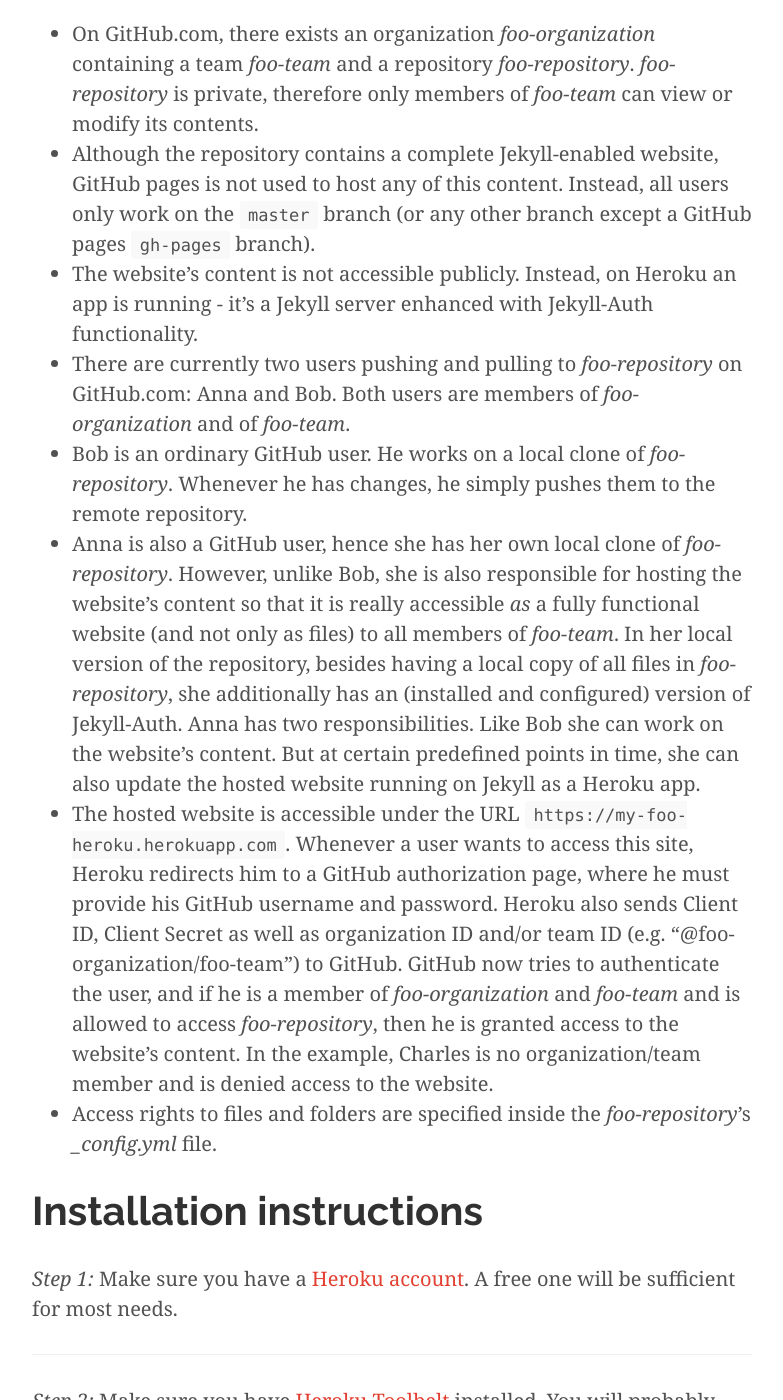
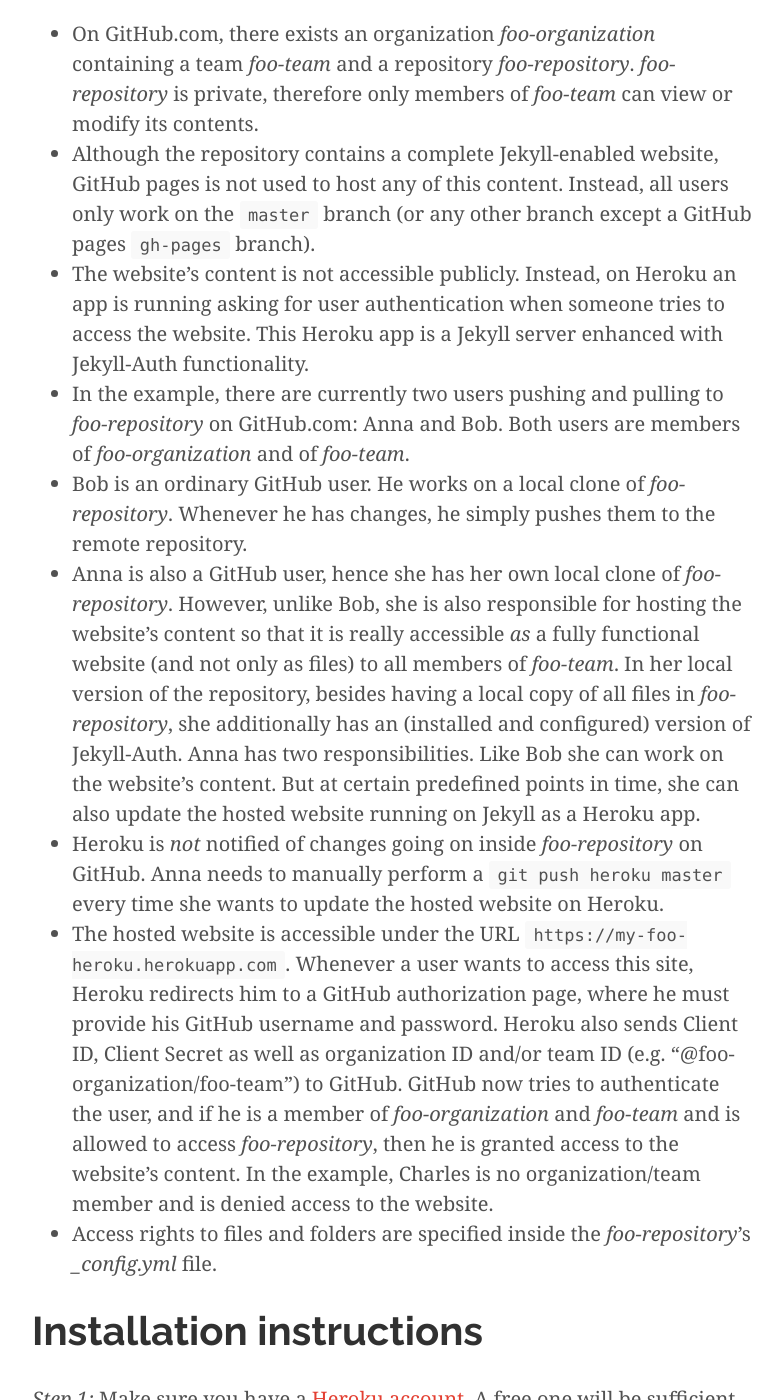
Before and after one commit to fabian-kostadinov/fabian-kostadinov.github.io, a Jekyll site: the page built from _posts/2014-11-13-installation-of-jekyll-auth.md, in a window 1280 px wide and 1400 px high, scrolled down 941 px. Shown: the whole window, without its empty margins (248-1031 px from the left). Built offline with Jekyll 4.4.1, drawn with Linux system fonts in a browser that asks for light colours; nearby versions of some CDN libraries; Markdown is read by kramdown in place of the engine named in the settings; comment, search, counter and statistics services are not loaded.

Commit message:
Updated Post on Jekyll-Auth

```diff
--- a/_posts/2014-11-13-installation-of-jekyll-auth.md
+++ b/_posts/2014-11-13-installation-of-jekyll-auth.md
@@ -10,10 +10,11 @@
 
 * On GitHub.com, there exists an organization _foo-organization_ containing a team _foo-team_ and a repository _foo-repository_. _foo-repository_ is private, therefore only members of _foo-team_ can view or modify its contents.
 * Although the repository contains a complete Jekyll-enabled website, GitHub pages is not used to host any of this content. Instead, all users only work on the <code>master</code> branch (or any other branch except a GitHub pages <code>gh-pages</code> branch).
-* The website's content is not accessible publicly. Instead, on Heroku an app is running - it's a Jekyll server enhanced with Jekyll-Auth functionality.
-* There are currently two users pushing and pulling to _foo-repository_ on GitHub.com: Anna and Bob. Both users are members of _foo-organization_ and of _foo-team_.
+* The website's content is not accessible publicly. Instead, on Heroku an app is running asking for user authentication when someone tries to access the website. This Heroku app is a Jekyll server enhanced with Jekyll-Auth functionality.
+* In the example, there are currently two users pushing and pulling to _foo-repository_ on GitHub.com: Anna and Bob. Both users are members of _foo-organization_ and of _foo-team_.
 * Bob is an ordinary GitHub user. He works on a local clone of _foo-repository_. Whenever he has changes, he simply pushes them to the remote repository.
 * Anna is also a GitHub user, hence she has her own local clone of _foo-repository_. However, unlike Bob, she is also responsible for hosting the website's content so that it is really accessible _as_ a fully functional website (and not only as files) to all members of _foo-team_. In her local version of the repository, besides having a local copy of all files in _foo-repository_, she additionally has an (installed and configured) version of Jekyll-Auth. Anna has two responsibilities. Like Bob she can work on the website's content. But at certain predefined points in time, she can also update the hosted website running on Jekyll as a Heroku app.
+* Heroku is _not_ notified of changes going on inside _foo-repository_ on GitHub. Anna needs to manually perform a <code>git push heroku master</code> every time she wants to update the hosted website on Heroku.
 * The hosted website is accessible under the URL <code>https://my-foo-heroku.herokuapp.com</code>. Whenever a user wants to access this site, Heroku redirects him to a GitHub authorization page, where he must provide his GitHub username and password. Heroku also sends Client ID, Client Secret as well as organization ID and/or team ID (e.g. "@foo-organization/foo-team") to GitHub. GitHub now tries to authenticate the user, and if he is a member of _foo-organization_ and _foo-team_ and is allowed to access _foo-repository_, then he is granted access to the website's content. In the example, Charles is no organization/team member and is denied access to the website.
 * Access rights to files and folders are specified inside the _foo-repository_'s _&#95;config.yml_ file.
 
```
